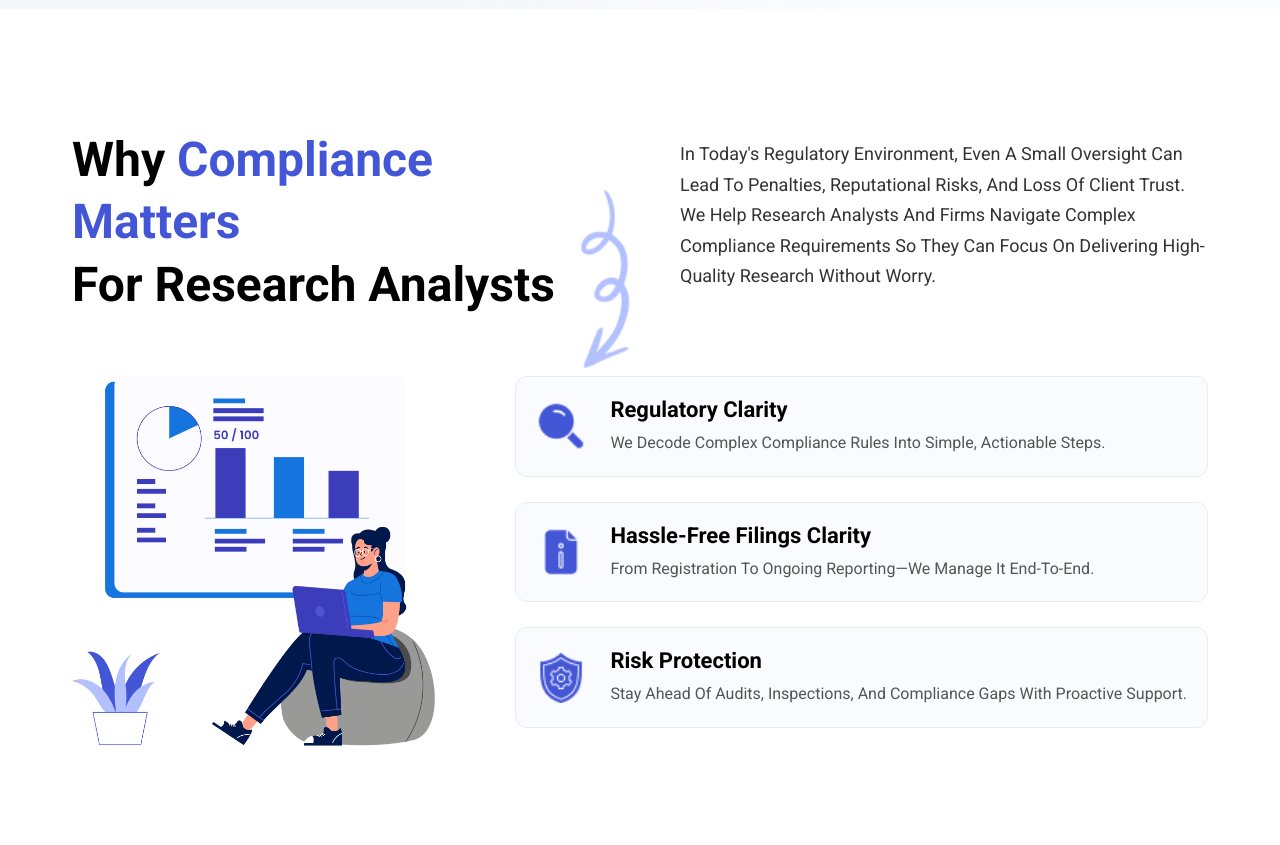
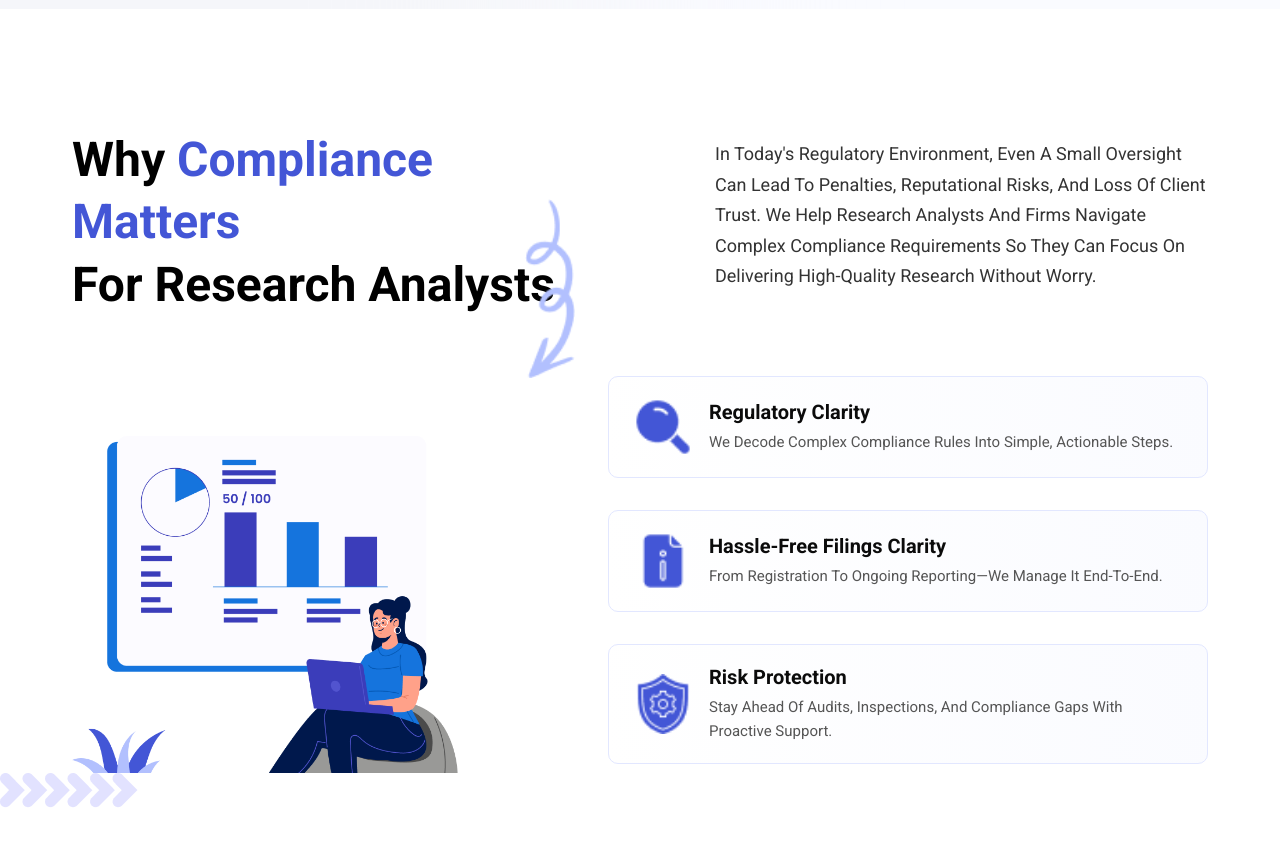
Before and after one commit to rahulkumardas45/ui-design, a plain HTML site: page index.html in a window 1280 px wide. Shown: the part 920-1765 px from the top of the page. Drawn offline with Linux system fonts and the light colour scheme.

Commit message:
full perfect design

```diff
--- a/css/style.css
+++ b/css/style.css
@@ -92,6 +92,7 @@ body {
 .hero-section {
     position: relative; /* This is the anchor for all absolutely positioned children */
     width: 100%;
+
     max-width: 1440px; /* Max-width from your design spec */
     height: 829px;     /* Height from your design spec */
     margin: 0 auto;    /* Center the container on larger screens */
@@ -119,7 +120,7 @@ body {
     width: 606px;
     height: auto; /* auto is better than a fixed height for content changes */
     left: 72px;
-    top: 180px;
+    top: 100px;
     z-index: 2; /* Ensures content is on top of everything */
 
     /* Internal layout for the text, list, and buttons */
@@ -242,7 +243,7 @@ body {
     width: 739.13px;
     height: 607px;
     left: 677.87px;
-    top: 156px;
+    top: 80px;
     z-index: 1; /* Sits between the content and the background ellipse */
 }
 
@@ -358,8 +359,8 @@ body {
     position: absolute;
 
     /* These values position the arrow. You may need to tweak them slightly. */
-    top: 60px;
-    right: -30px; /* A negative value pushes it outside the parent container to the right */
+    top: 70px;
+    right: -10px; /* A negative value pushes it outside the parent container to the right */
 
     /* Optional: Control the size of the arrow */
     width: 50px;
@@ -371,7 +372,12 @@ body {
 .compliance-bottom-row {
     display: flex;
     align-items: flex-start; /* Aligns content to the top */
-    gap: 80px; /* This creates the horizontal space between the two columns in each row */
+    gap: 150px; /* This creates the horizontal space between the two columns in each row */
+}
+
+.compliance-image {
+    position: relative;
+    top: 60px; /* shifts the image down without affecting other spacing */
 }
 
 /* --- Column Sizing --- */
@@ -379,7 +385,7 @@ body {
 .compliance-text,
 .compliance-image,
 .compliance-features-wrapper {
-    flex: 1; /* This makes all four columns take up equal space */
+    flex: 9; /* This makes all four columns take up equal space */
     gap: 2px;
 }
 
@@ -414,34 +420,80 @@ body {
     gap: 25px; /* Space between each feature card */
 }
 
-/* Feature Item Card Styling */
+/* ================================ */
+/* FEATURE SECTION - COMPLIANCE BOX */
+/* ================================ */
+
+.compliance-features {
+  display: flex;
+  flex-direction: column;
+  justify-content: center;
+  align-items: stretch;
+  gap: 32px;
+  padding: 0;
+
+  width: 100%;
+  max-width: 600px;
+  margin: 0 auto; /* Center on page */
+
+  /* Optional background or layout flex */
+  box-sizing: border-box;
+}
+
+/* ================================ */
+/* FEATURE ITEM CARD STYLING        */
+/* ================================ */
+
 .feature-item {
   display: flex;
   align-items: center;
-    gap: 24px;
-    background: linear-gradient(261.18deg, #FAFBFF -0.46%, #FAFBFF 100.67%);
-    padding: 20px;
-    border-radius: 12px;
-    border: 1px solid #EAEBEE;
+  gap: 16px;
+  background: linear-gradient(261.18deg, #fafbff -0.46%, #ffffff 100.67%);
+  padding: 20px 24px;
+  border-radius: 10px;
+  border: 1px solid #e2e7ff;
+  transition: all 0.3s ease;
+  box-sizing: border-box;
+  cursor: default;
 }
 
-.feature-icon {
-    width: 50px;
-    height: 50px;
-    flex-shrink: 0;
+.feature-item:hover {
+  transform: translateY(-3px);
+  box-shadow: 0px 6px 18px rgba(0, 0, 0, 0.08);
+  border-color: #c9d3ff;
 }
 
+/* ================================ */
+/* ICON STYLING                     */
+/* ================================ */
+
+.feature-icon {
+  width: 60px;
+  height: 60px;
+  flex-shrink: 0;
+  object-fit: contain;
+  transition: transform 0.3s ease;
+}
+
+.feature-item:hover .feature-icon {
+  transform: scale(1.05);
+}
+
+/* ================================ */
+/* TEXT STYLING                     */
+/* ================================ */
+
 .feature-text h3 {
-    font-size: 22px;
+  font-size: 20px;
   font-weight: 700;
-    color: #000000;
-    margin: 0 0 8px 0;
+  color: #0b0b0b;
+  margin: 0 0 6px 0;
 }
 
 .feature-text p {
-    font-size: 16px;
+  font-size: 15px;
   line-height: 1.6;
-    color: #555555;
+  color: #555;
   margin: 0;
 }
 
--- a/index.html
+++ b/index.html
@@ -78,36 +78,7 @@
 
     </div>
 </section>
-        <!-- <section class="hero-section">
-            <div class="background-ellipse"></div>
-            <div class="container hero-container">
-                <div class="hero-content">
-                    <h1>
-                        Simplifying
-                        <span class="highlight">
-                            Compliance
-                            <img src="Assets/underline-Vector.png" alt="Blue underline" class="highlight-underline">
-                        </span>
-                        For Research Analysts
-                    </h1>
-                    <p class="hero-description">
-                        Stay Focused On Your Insights—We’ll Handle The Compliance. Our Expert Solutions Ensure Your Research Practices Meet Every Regulatory Requirement With Confidence And Ease
-                    </p>
-                    <ul class="feature-list">
-                        <li><img src="Assets/check-sign.png" alt="Checkmark"> End-To-End Compliance Support</li>
-                        <li><img src="Assets/check-sign.png" alt="Checkmark"> Regulatory Filings Made Simple</li>
-                        <li><img src="Assets/check-sign.png" alt="Checkmark"> Tailored Solutions For Independent Analysts & Firms</li>
-                    </ul>
-                    <div class="button-container">
-                        <button class="btn btn-primary">Get Started</button>
-                        <button class="btn btn-secondary">Book A Consultation</button>
-                    </div>
-                </div>
-                <div class="hero-image-area">
-                    <img src="Assets/Banner Image.png" alt="Analyst reviewing compliance on a laptop" class="hero-banner-image">
-                    </div>
-            </div>
-        </section> -->
+
 
         <section class="compliance-section">
             <div class="container">
@@ -127,6 +98,7 @@
                     <div class="compliance-bottom-row">
                         <div class="compliance-image">
                             <img src="Assets/Section2-Image.png" alt="Woman analyzing compliance data">
+
                         </div>
                         <div class="compliance-features">
                             <div class="feature-item">
@@ -154,6 +126,7 @@
                     </div>
                 </div>
             </div>
+            <div><img src="Assets/Vector1.png" alt=""></div>
         </section>
     </main>
 
```
Lines whose indentation alone changed are shown as unchanged.
